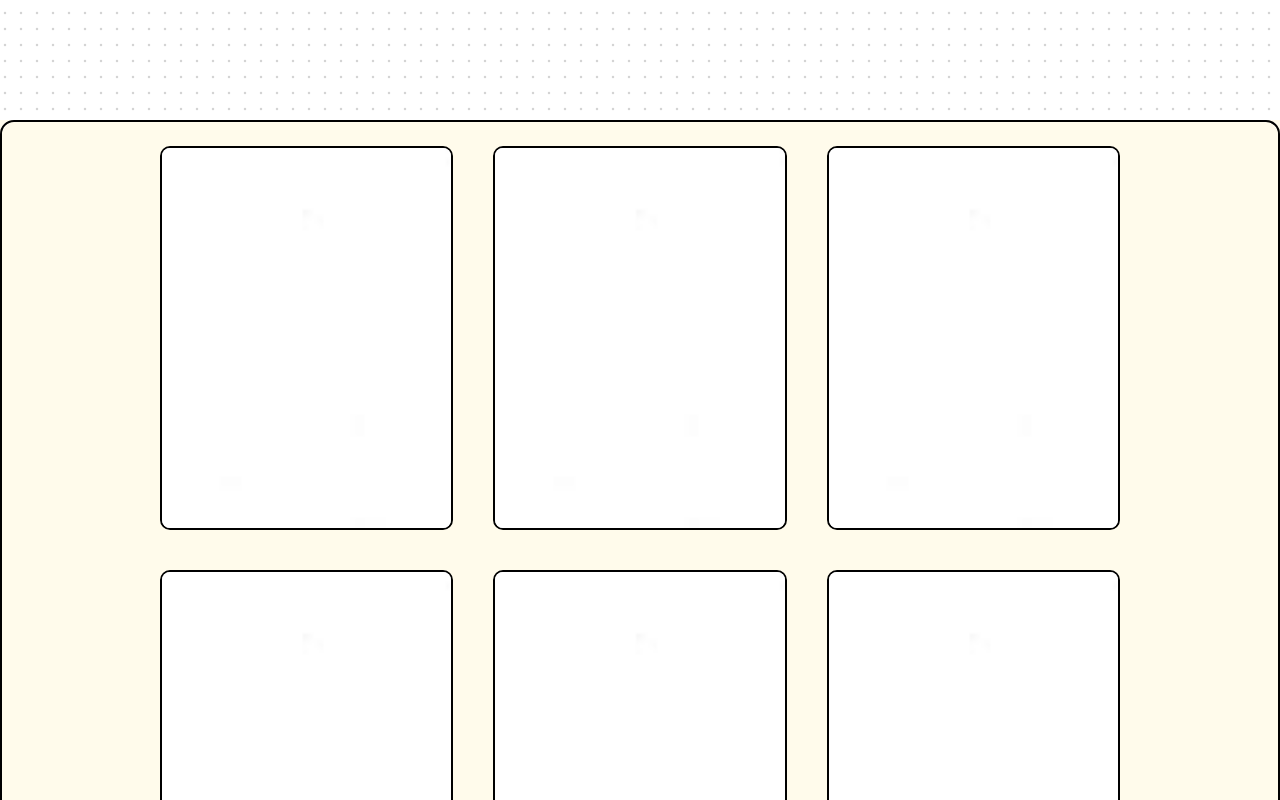
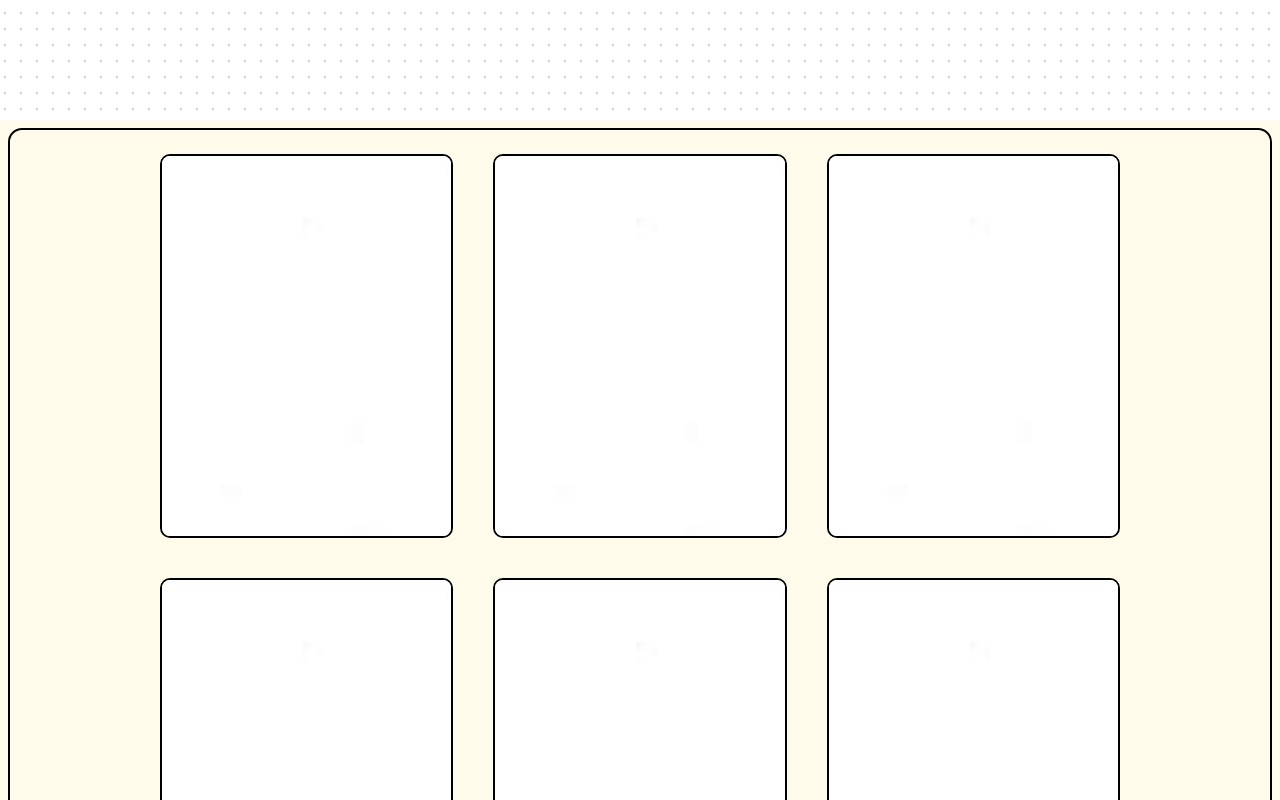
Before and after one commit to Asia4046/ui, a Next.js app: page / in a window 1280 px wide. Shown: the part 520-1320 px from the top of the page. Built offline with nearby package versions, Linux system fonts and the light colour scheme.

Commit message:
fix shit

```diff
--- a/app/ui/Hero_2.tsx
+++ b/app/ui/Hero_2.tsx
@@ -41,7 +41,7 @@ export function Hero_2() {
   ];
 
   return(
-    <div className="border-black rounded-xl border-2 py-6 dark:border-amber-50">
+    <div className="border-black rounded-xl border-2 m-2 py-6 dark:border-amber-50">
     <FocusCards cards={cards} />
     </div>
   )
```
